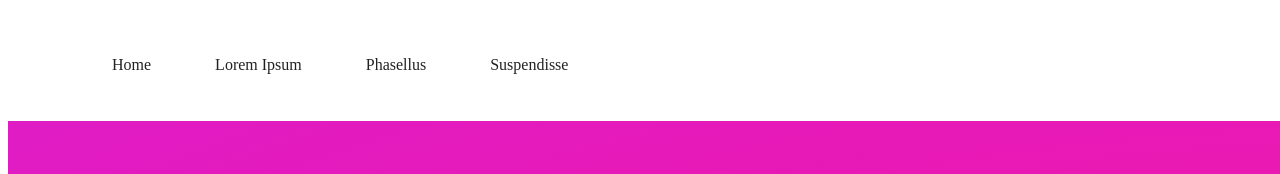
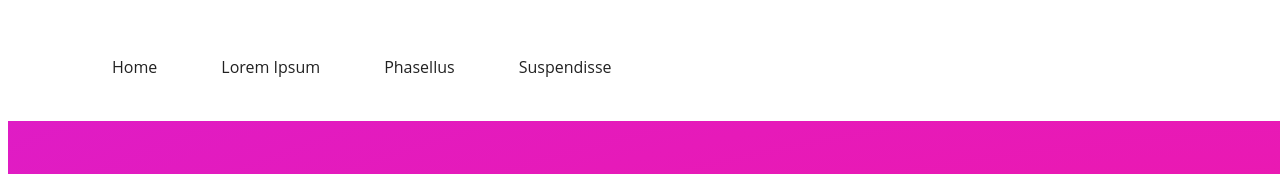
Before and after one commit to sousajulia/desafio_minery, a plain HTML site: page index.html in a window 1280 px wide. Shown: the top 174 px of the page. Drawn offline with Linux system fonts and the light colour scheme.

Commit message:
Update style.css

```diff
--- a/style.css
+++ b/style.css
@@ -11,7 +11,7 @@
 }
 
 .navbar li a {
-    font-family:'Open Sans Regular';
+    font-family:'Open Sans';
     color: #000000DE;
     font-size: 16px;
     text-decoration: none;
```
